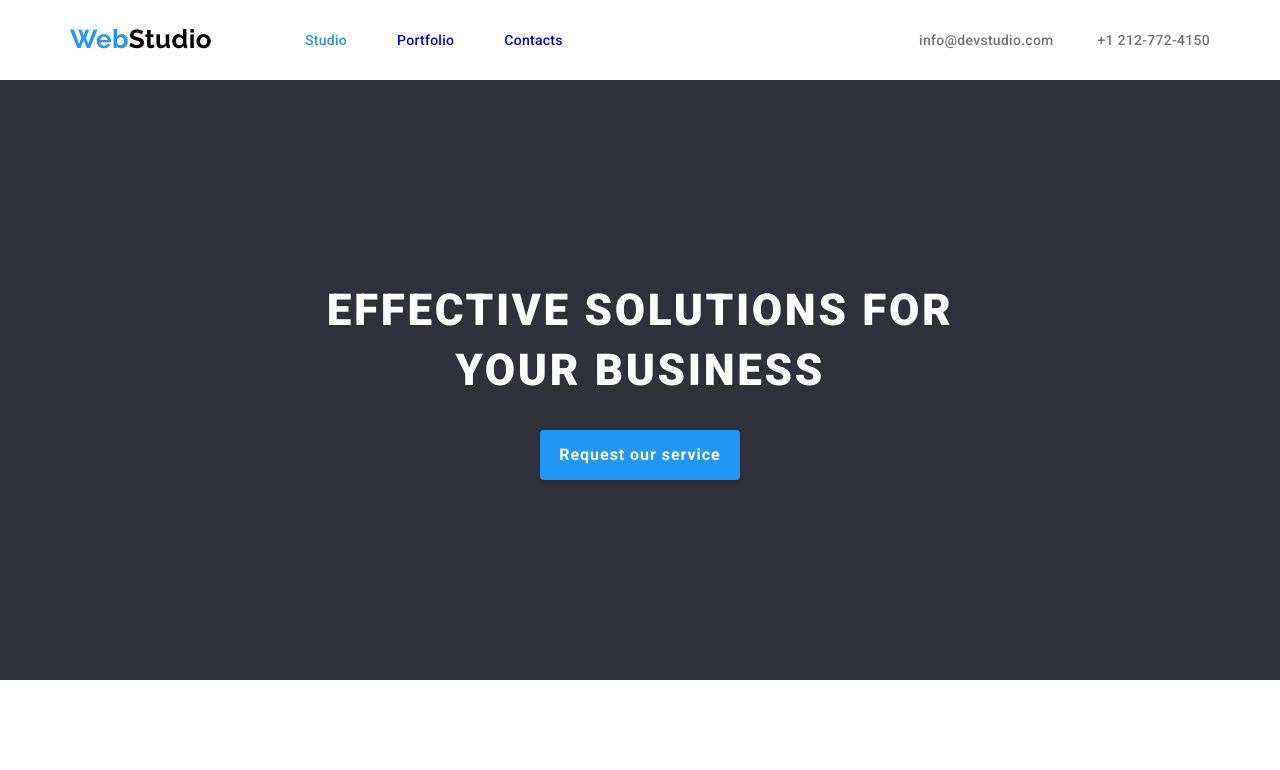
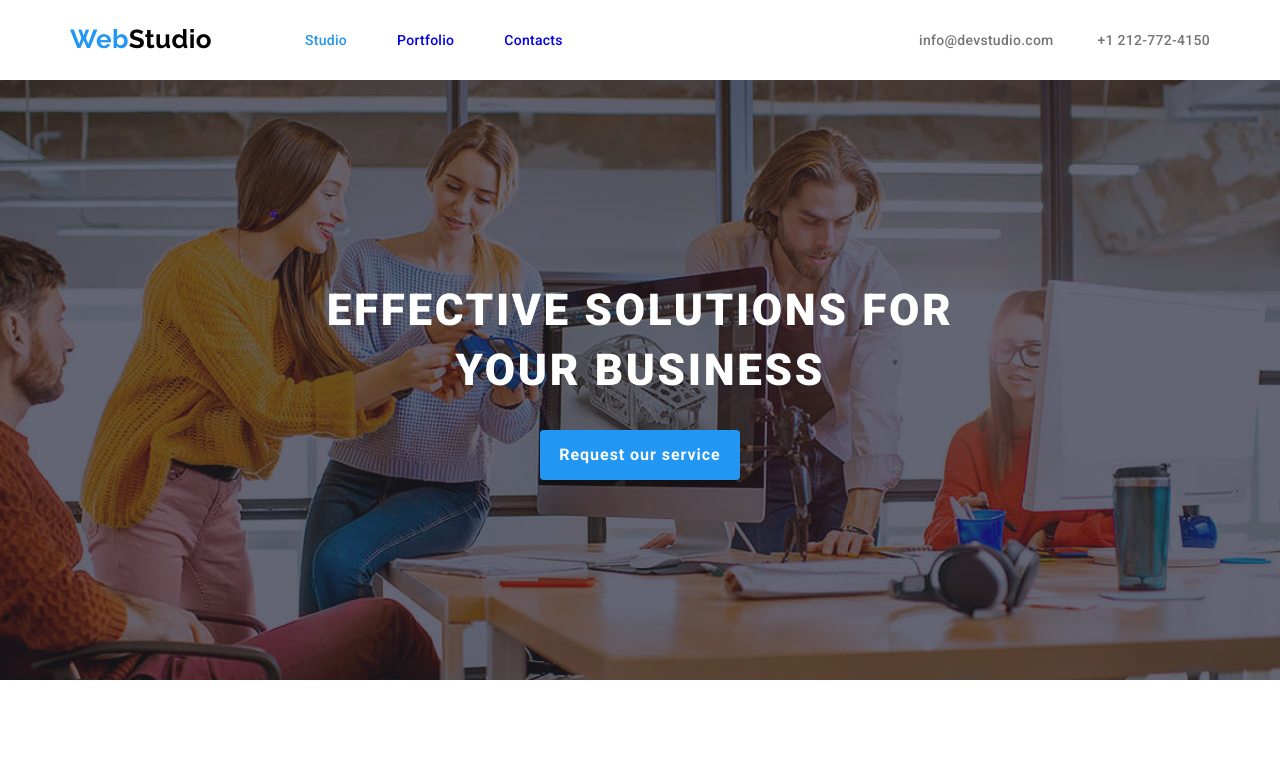
Before and after one commit to april067/hw, a plain HTML site: page index.html in a window 1280 px wide. Shown: the top 770 px of the page. Drawn offline with nearby package versions, Linux system fonts and the light colour scheme.

Commit message:
bgimage hero

```diff
--- a/css/styles.css
+++ b/css/styles.css
@@ -166,7 +166,11 @@ img {
 .hero {
 	padding: 200px 0;
 
-	background-color: var(--bg-color);
+	background-image: linear-gradient(to top, rgba(47, 48, 58, 0.4), rgba(47, 48, 58, 0.4)),
+		url(../images/hero/desktop/hero.jpg);
+	background-position: center;
+	background-repeat: no-repeat;
+	background-size: 1600px;
 }
 
 .hero-title {
```
Also changed, not shown: images/hero/desktop/hero.jpg (added).
